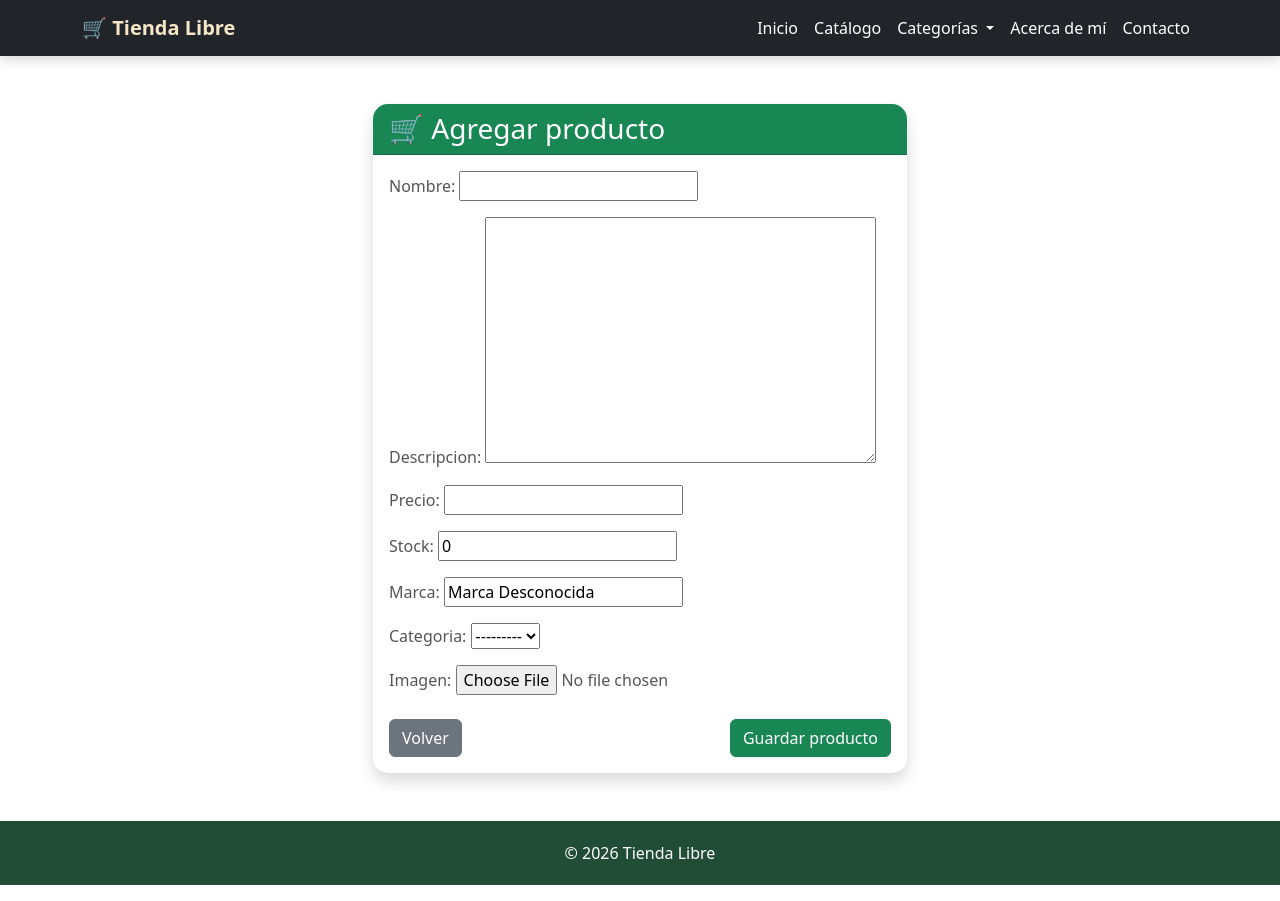
After one commit to Villada-PG3/trabajo-practico-tienda-libre-Francisco-Conejero, a Django app: page /producto/nuevo/ in a window 1280 px wide. The commit adds this page. Run offline with Django 5.2, Linux system fonts and the light colour scheme; data that the repository does not hold is empty.

Commit message:
feat: crear productos desde el frontend con ModelForm.

```diff
--- /dev/null
+++ b/template/tiendalibre/producto_form.html
@@ -0,0 +1,53 @@
+
+{% extends 'base.html' %}
+
+{% block title %}Agregar producto | Tienda Libre{% endblock %}
+
+{% block content %}
+
+<div class="container my-5">
+
+    <div class="row justify-content-center">
+
+        <div class="col-md-8 col-lg-6">
+
+            <div class="card shadow">
+
+                <div class="card-header bg-success text-white">
+                    <h3 class="mb-0">🛒 Agregar producto</h3>
+                </div>
+
+                <div class="card-body">
+
+                    <form method="POST" enctype="multipart/form-data">
+
+                        {% csrf_token %}
+
+                        {{ form.as_p }}
+
+                        <div class="d-flex justify-content-between mt-4">
+
+                            <a href="{% url 'tiendalibre:catalogo' %}"
+                               class="btn btn-secondary">
+                                Volver
+                            </a>
+
+                            <button type="submit" class="btn btn-success">
+                                Guardar producto
+                            </button>
+
+                        </div>
+
+                    </form>
+
+                </div>
+
+            </div>
+
+        </div>
+
+    </div>
+
+</div>
+
+{% endblock %}
--- a/tiendalibre/forms.py
+++ b/tiendalibre/forms.py
@@ -1,5 +1,6 @@
 
 from django import forms
+from .models import Producto
 
 
 class ContactoForm(forms.Form):
@@ -13,7 +14,6 @@ class ContactoForm(forms.Form):
         label="Correo electrónico",
         required=True
     )
-
 
     telefono = forms.CharField(
         label="Teléfono",
@@ -32,3 +32,18 @@ class ContactoForm(forms.Form):
         widget=forms.Textarea,
         required=True
     )
+
+
+class ProductoForm(forms.ModelForm):
+
+    class Meta:
+        model = Producto
+        fields = [
+            'nombre',
+            'descripcion',
+            'precio',
+            'stock',
+            'marca',
+            'categoria',
+            'imagen',
+        ]
--- a/tiendalibre/urls.py
+++ b/tiendalibre/urls.py
@@ -6,26 +6,37 @@ app_name = "tiendalibre"
 
 urlpatterns = [
     path("", views.HomeView.as_view(), name="home"),
+
     path(
         "acerca-de-mi/",
         views.AcercaDeMiView.as_view(),
         name="acerca_de_mi"
     ),
+
     path(
         "catalogo/",
         views.CatalogoView.as_view(),
         name="catalogo"
     ),
+
     path(
         "categoria/<slug:slug>/",
         views.CategoriaView.as_view(),
         name="categoria"
     ),
+
+    path(
+        "producto/nuevo/",
+        views.producto_nuevo,
+        name="producto_nuevo"
+    ),
+
     path(
         "producto/<int:pk>/",
         views.DetalleProductoView.as_view(),
         name="detalle_producto"
     ),
+
     path(
         "contacto/",
         views.contacto,
--- a/tiendalibre/views.py
+++ b/tiendalibre/views.py
@@ -1,9 +1,10 @@
 
 from django.db.models import Q
 from django.views.generic import TemplateView, ListView, DetailView
-from django.shortcuts import get_object_or_404, render
+from django.shortcuts import get_object_or_404, render, redirect
+
 from tiendalibre.models import Producto, Categoria
-from .forms import ContactoForm
+from .forms import ContactoForm, ProductoForm
 
 
 class HomeView(TemplateView):
@@ -60,6 +61,7 @@ class CategoriaView(ListView):
     def get_context_data(self, **kwargs):
         contexto = super().get_context_data(**kwargs)
         contexto["categoria"] = self.categoria
+
         return contexto
 
 
@@ -85,6 +87,7 @@ def contacto(request):
         if form.is_valid():
             enviado = True
             form = ContactoForm()
+
     else:
         form = ContactoForm()
 
@@ -96,3 +99,22 @@ def contacto(request):
             "enviado": enviado,
         }
     )
+
+
+def producto_nuevo(request):
+
+    if request.method == "POST":
+        form = ProductoForm(request.POST, request.FILES)
+
+        if form.is_valid():
+            form.save()
+            return redirect("tiendalibre:catalogo")
+
+    else:
+        form = ProductoForm()
+
+    return render(
+        request,
+        "tiendalibre/producto_form.html",
+        {"form": form}
+    )
```
Also changed, not shown: template/tiendalibre/catalogo.html (+8 -0 lines).
